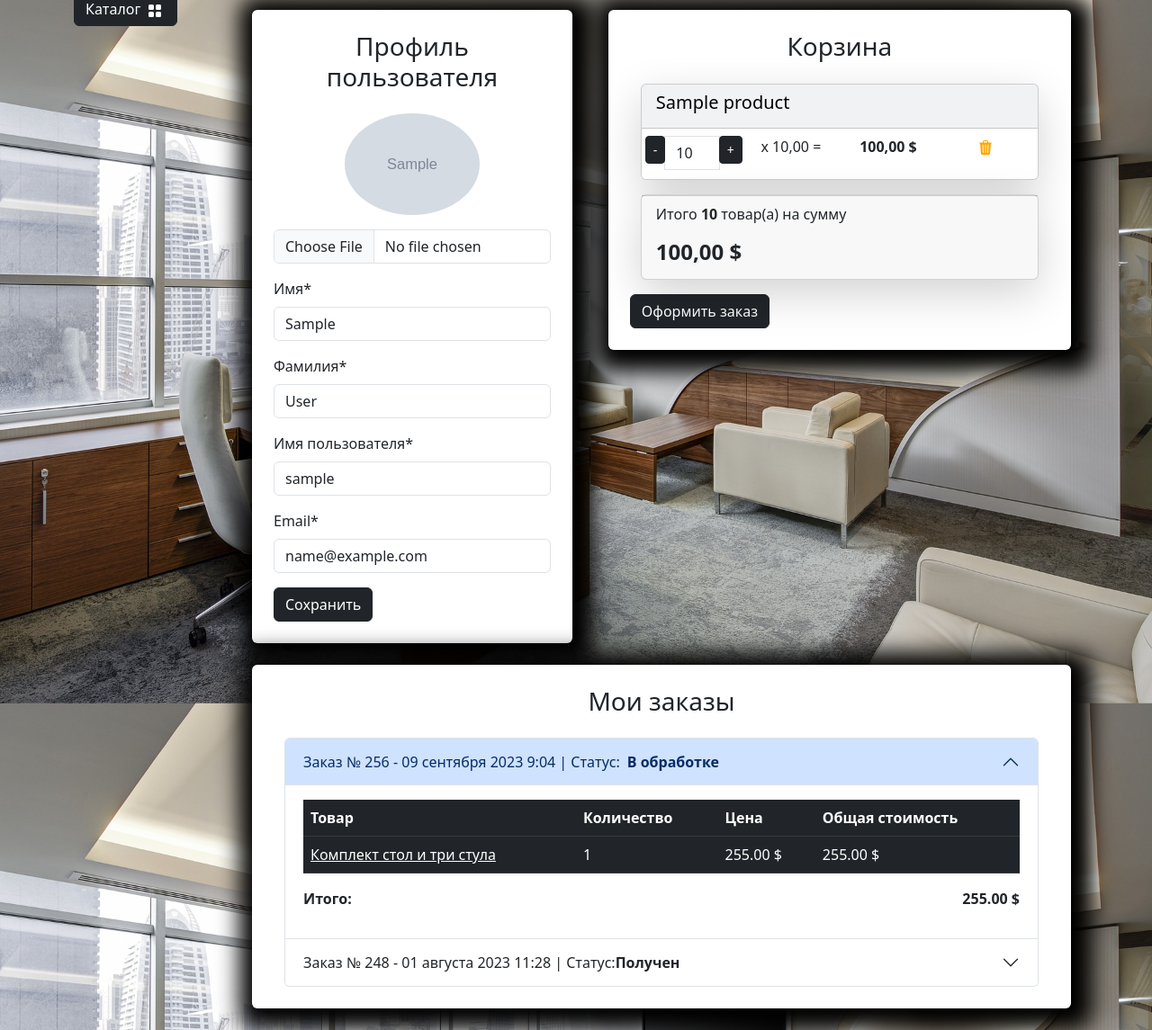
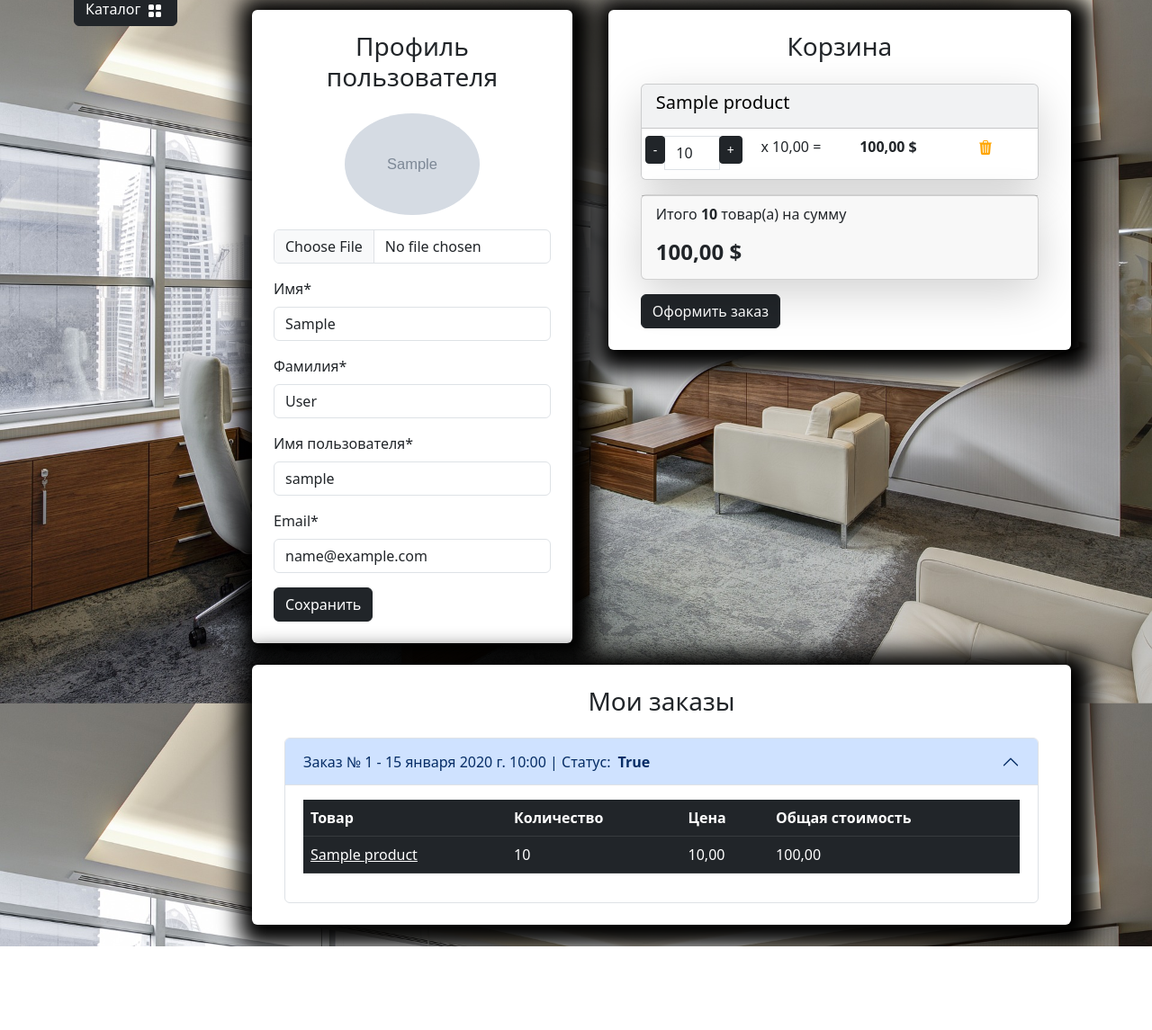
Before and after one commit to Max2772/DjangoShop, a Django app: page /user/profile/ in a window 1280 px wide. Shown: the part 73-1218 px from the top of the page at 90% size. After the commit the page ends 1125 px from the top, so only its background shows below. Run offline with Django 5.2, Linux system fonts and the light colour scheme; a user stored in the database is signed in; tables that the repository leaves empty hold one stand-in row (values such as "Sample post"); grey boxes marked "Sample" are stand-in pictures; some libraries are stand-ins or nearby versions.

Commit message:
refactor: final touches

```diff
--- a/carts/templates/carts/includes/included_cart.html
+++ b/carts/templates/carts/includes/included_cart.html
@@ -52,3 +52,8 @@
         <h4 class="float-left"><strong>{{ carts.total_price }} $</strong></h4>
     </div>
 </div>
+{% if carts and not order %}
+    <a class="btn btn-dark" href="{% url "orders:create_order" %}">
+        Оформить заказ
+    </a>
+{% endif %}
--- a/carts/utils.py
+++ b/carts/utils.py
@@ -3,9 +3,9 @@ from carts.models import Cart
 
 def get_user_carts(request):
     if request.user.is_authenticated:
-        return Cart.objects.filter(user=request.user)
+        return Cart.objects.filter(user=request.user).select_related('product')
 
     if not request.session.session_key:
         request.session.create()
 
-    return Cart.objects.filter(session_key=request.session.session_key)
+    return Cart.objects.filter(session_key=request.session.session_key).select_related('product')
--- a/orders/views.py
+++ b/orders/views.py
@@ -1,4 +1,5 @@
 from django.contrib import messages
+from django.contrib.auth.decorators import login_required
 from django.db import transaction
 from django.forms import ValidationError
 from django.shortcuts import redirect, render
@@ -8,6 +9,7 @@ from orders.forms import CreateOrderForm
 from orders.models import Order, OrderItem
 
 
+@login_required
 def create_order(request):
     if request.method == 'POST':
         form = CreateOrderForm(data=request.POST)
@@ -64,5 +66,6 @@ def create_order(request):
     context = {
         'title': 'Home - Оформление заказа',
         'form': form,
+        'order': True,
     }
     return render(request, 'orders/create_order.html', context=context)
--- a/templates/includes/cart_button.html
+++ b/templates/includes/cart_button.html
@@ -28,12 +28,6 @@
                     {% include "carts/includes/included_cart.html" %}
                     <!-- Закончилась разметка корзины -->
                 </div>
-                {% if carts %}
-                    <a class="btn btn-dark" href="{% url "orders:create_order" %}">
-                        Оформить заказ
-                    </a>
-                {% endif %}
-
             </div>
         </div>
     </div>
--- a/users/templates/users/profile.html
+++ b/users/templates/users/profile.html
@@ -87,11 +87,6 @@
                     {% include "carts/includes/included_cart.html" %}
                     <!-- Закончилась разметка корзины -->
                 </div>
-                {% if carts %}
-                    <a class="btn btn-dark" href="../orders/create_order.html">
-                        Оформить заказ
-                    </a>
-                {% endif %}
             </div>
         </div>
         <!-- Оформленные заказы -->
@@ -101,16 +96,20 @@
                 <!-- Разметка заказов -->
                 <div class="container">
                     <div class="accordion" id="accordionExample">
+                        {% for order in orders %}
                             <div class="accordion-item">
-                            <h2 class="accordion-header" id="heading1">
-                                <button class="accordion-button" type="button" data-bs-toggle="collapse"
-                                        data-bs-target="#collapse1" aria-expanded="false" aria-controls="collapse1">
-                                    Заказ № 256 - 09 сентября 2023 9:04 | Статус:<strong class="mx-2"> В
-                                    обработке</strong>
+                                <h2 class="accordion-header" id="heading{{ order.id }}">
+                                    <button class="accordion-button {% if order != orders.0 %}collapsed{% endif %}"
+                                            type="button" data-bs-toggle="collapse"
+                                            data-bs-target="#collapse{{ order.id }}" aria-expanded="false"
+                                            aria-controls="collapse{{ order.id }}">
+                                        Заказ № {{ order.id }} - {{ order.created_timestamp }} | Статус: <strong
+                                            class="mx-2">{{ order.requires_delivery }}</strong>
                                     </button>
                                 </h2>
-                            <div id="collapse1" class="accordion-collapse collapse show" aria-labelledby="heading1"
-                                 data-bs-parent="#accordionExample">
+                                <div id="collapse{{ order.id }}"
+                                     class="accordion-collapse collapse {% if order == orders.0 %}show{% endif %}"
+                                     aria-labelledby="heading{{ order.id }}" data-bs-parent="#accordionExample">
                                     <div class="accordion-body">
                                         <table class="table table-dark table-hover">
                                             <thead>
@@ -122,54 +121,23 @@
                                             </tr>
                                             </thead>
                                             <tbody>
+                                            {% for item in order.orderitem_set.all %}
                                                 <tr>
-                                            <td><a class="text-white" href="#">Комплект стол и три стула</a></td>
-                                            <td>1</td>
-                                            <td>255.00 $</td>
-                                            <td>255.00 $</td>
+                                                    <td><a class="text-white"
+                                                           href="{% url 'goods:product' item.product.slug %}">{{ item.product.name }}</a>
+                                                    </td>
+                                                    <td>{{ item.quantity }}</td>
+                                                    <td>{{ item.price }}</td>
+                                                    <td>{{ item.products_price }}</td>
 
                                                 </tr>
-                                        </tbody>
-                                    </table>
-                                    <div class="d-flex justify-content-between">
-                                        <p><strong>Итого:</strong></p>
-                                        <p><strong>255.00 $</strong></p>
-
-                                    </div>
-                                </div>
-                            </div>
-                        </div>
-                        <div class="accordion-item">
-                            <h2 class="accordion-header" id="heading2">
-                                <button class="accordion-button collapsed" type="button" data-bs-toggle="collapse"
-                                        data-bs-target="#collapse2" aria-expanded="false" aria-controls="collapse2">
-                                    Заказ № 248 - 01 августа 2023 11:28 | Статус: <strong>Получен</strong>
-                                </button>
-                            </h2>
-                            <div id="collapse2" class="accordion-collapse collapse" aria-labelledby="heading2"
-                                 data-bs-parent="#accordionExample">
-                                <div class="accordion-body">
-                                    <table class="table table-dark table-hover">
-                                        <thead>
-                                        <tr>
-                                            <th>Товар</th>
-                                            <th>Количество</th>
-                                            <th>Цена</th>
-                                            <th>Общая стоимость</th>
-                                        </tr>
-                                        </thead>
-                                        <tbody>
-                                        <tr>
-                                            <td><a class="text-white" href="#">Стул офисный</a></td>
-                                            <td>2</td>
-                                            <td>30.00 $</td>
-                                            <td>60.00 $</td>
-
-                                        </tr>
+                                            {% endfor %}
                                             </tbody>
                                         </table>
                                     </div>
                                 </div>
+                            </div>
+                        {% endfor %}
                     </div>
                 </div>
             </div>
--- a/users/templates/users/users_cart.html
+++ b/users/templates/users/users_cart.html
@@ -14,11 +14,6 @@
                         {% include "carts/includes/included_cart.html" %}
                         <!-- Закончилась разметка корзины -->
                     </div>
-                    {% if carts %}
-                        <a class="btn btn-dark" href="../orders/create_order.html">
-                            Оформить заказ
-                        </a>
-                    {% endif %}
                 </div>
             </div>
         </div>
--- a/users/views.py
+++ b/users/views.py
@@ -1,11 +1,12 @@
 from django.contrib import auth, messages
 from django.contrib.auth.decorators import login_required
+from django.db.models import Prefetch
 from django.http import HttpResponseRedirect
 from django.shortcuts import render, redirect
 from django.urls import reverse
 
 from users.forms import UserLoginForm, UserRegistrationForm, ProfileForm
-
+from orders.models import Order, OrderItem
 from carts.models import Cart
 
 
@@ -79,9 +80,17 @@ def profile(request):
     else:
         form = ProfileForm(instance=request.user)
 
+    orders = Order.objects.filter(user=request.user).prefetch_related(
+        Prefetch(
+            "orderitem_set",
+            queryset=OrderItem.objects.select_related("product"),
+        )
+    ).order_by("-id")
+
     context = {
         'title': 'Home - Кабинет',
         'form': form,
+        'orders': orders,
     }
 
     return render(request, 'users/profile.html', context)
```
Lines whose indentation alone changed are shown as unchanged.
